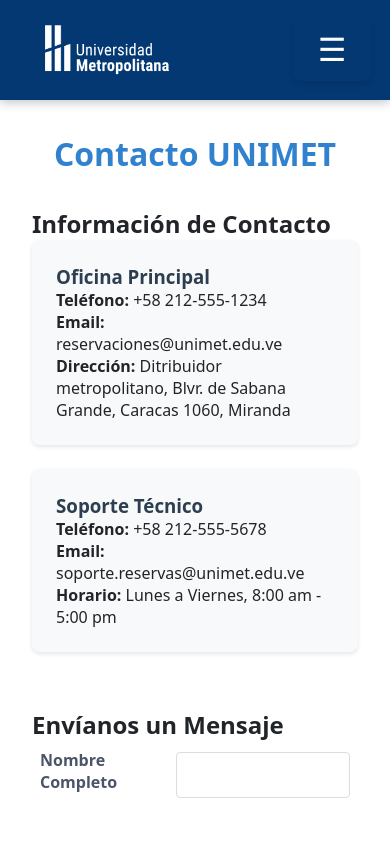
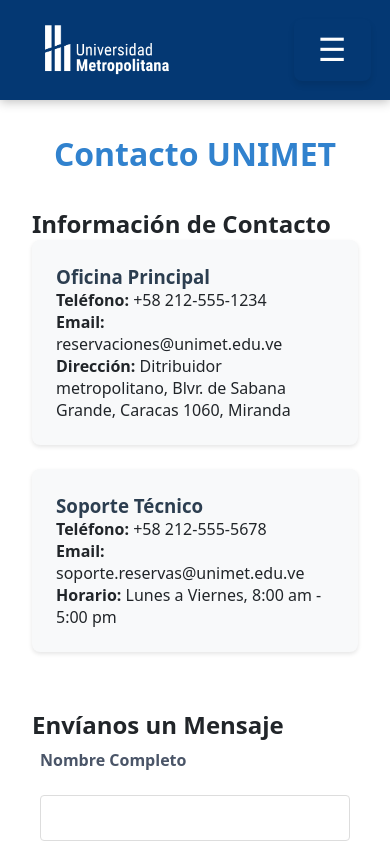
Before and after one commit to ZadkielAvendano/Proyecto-Sistemas-de-Info, a React (Vite) app: page /contact in a window 390 px wide. Shown: the top 843 px of the page. Built offline with nearby package versions, Linux system fonts and the light colour scheme; no server answers.

Commit message:
responsive arreglado en perfil :bug:

```diff
--- a/src/css/Profile.css
+++ b/src/css/Profile.css
@@ -1,10 +1,20 @@
+/* GENERAL */
+body, html {
+  margin: 0;
+  padding: 0;
+  overflow-x: hidden;
+  box-sizing: border-box;
+}
+
 .profile-container {
   max-width: 800px;
+  width: 100%;
   margin: 2rem auto;
   padding: 2rem;
   background-color: #fff;
   border-radius: 8px;
   box-shadow: 0 2px 4px rgba(0, 0, 0, 0.1);
+  box-sizing: border-box;
 }
 
 h1 {
@@ -32,6 +42,7 @@
   gap: 1rem;
   padding: 0.5rem;
   border-radius: 4px;
+  flex-wrap: wrap;
 }
 
 .form-group label {
@@ -48,6 +59,8 @@
   min-height: 2.5rem;
   display: flex;
   align-items: center;
+  overflow-wrap: break-word;
+  word-break: break-word;
 }
 
 .input-field-edit {
@@ -56,6 +69,7 @@
   border: 1px solid #ccc;
   border-radius: 4px;
   font-size: 1rem;
+  width: 100%;
 }
 
 .button-group {
@@ -63,11 +77,14 @@
   gap: 1rem;
   justify-content: center;
   margin-top: 2rem;
+  flex-wrap: wrap;
 }
 
-.edit-button {
+.edit-button,
+.logout-button,
+.save-button,
+.cancel-button {
   padding: 0.5rem 2rem;
-  background-color: #3182ce;
   color: white;
   border: none;
   border-radius: 4px;
@@ -76,19 +93,16 @@
   transition: background-color 0.2s;
 }
 
+.edit-button {
+  background-color: #3182ce;
+}
+
 .edit-button:hover {
   background-color: #2c5282;
 }
 
 .logout-button {
-  padding: 0.5rem 2rem;
   background-color: #e53e3e;
-  color: white;
-  border: none;
-  border-radius: 4px;
-  cursor: pointer;
-  font-weight: bold;
-  transition: background-color 0.2s;
 }
 
 .logout-button:hover {
@@ -96,14 +110,7 @@
 }
 
 .save-button {
-  padding: 0.5rem 2rem;
   background-color: #38a169;
-  color: white;
-  border: none;
-  border-radius: 4px;
-  cursor: pointer;
-  font-weight: bold;
-  transition: background-color 0.2s;
 }
 
 .save-button:hover {
@@ -111,16 +118,40 @@
 }
 
 .cancel-button {
-  padding: 0.5rem 2rem;
   background-color: #718096;
-  color: white;
-  border: none;
-  border-radius: 4px;
-  cursor: pointer;
-  font-weight: bold;
-  transition: background-color 0.2s;
 }
 
 .cancel-button:hover {
   background-color: #4a5568;
 }
+
+/* RESPONSIVE */
+@media (max-width: 600px) {
+  .form-group {
+    flex-direction: column;
+    align-items: stretch;
+  }
+
+  .form-group label {
+    width: 100%;
+    min-width: unset;
+    margin-bottom: 0.5rem;
+  }
+
+  .input-field,
+  .input-field-edit {
+    width: 100%;
+  }
+
+  .button-group {
+    flex-direction: column;
+    align-items: stretch;
+  }
+
+  .edit-button,
+  .logout-button,
+  .save-button,
+  .cancel-button {
+    width: 100%;
+  }
+}
```
